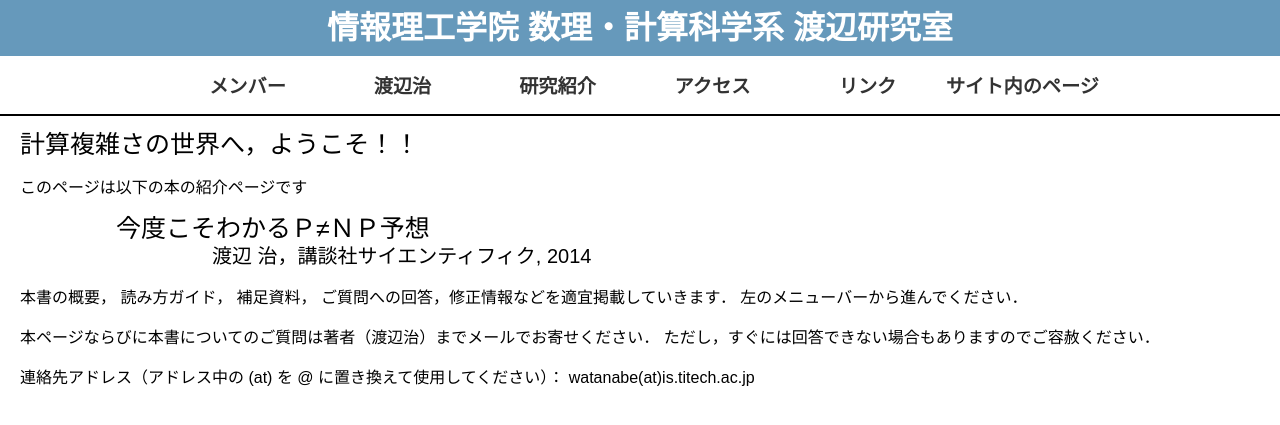
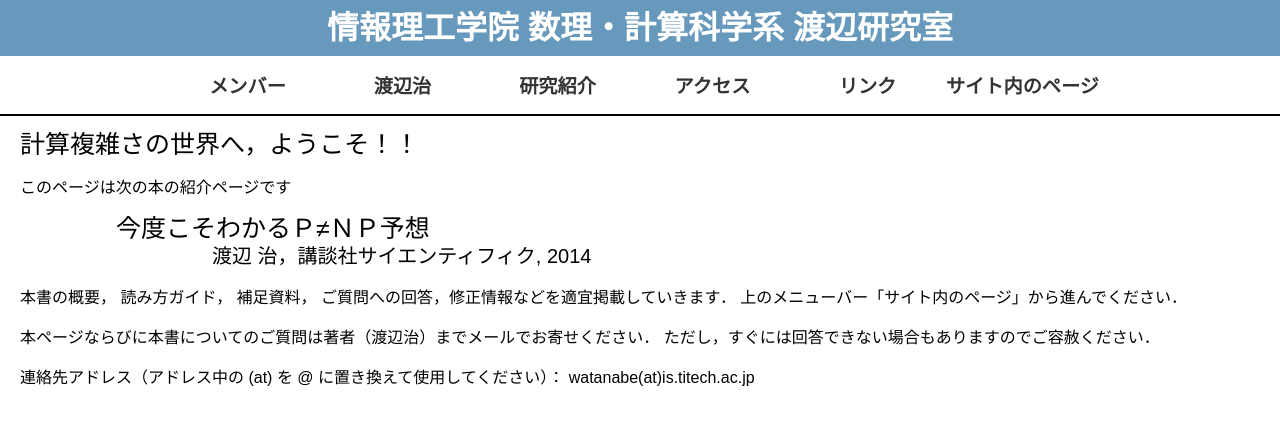
Before and after one commit to watanabe-laboratory/watanabe-laboratory.github.io, a Jekyll site: the page pnpbook/index.htm, which Jekyll copies as it is, in a window 1280 px wide. Shown: the top 425 px of the page. Built offline with Jekyll 4.4.1, drawn with Linux system fonts in a browser that asks for light colours.

Commit message:
update book
refine the page
change the url

```diff
--- a/csbook/c_lang/chap1.html
+++ b/csbook/c_lang/chap1.html
@@ -65,8 +65,8 @@ C言語に限らず、プログラミング全般にいえることですが、<
 </p>
 
 <ol>
-<li><a href="http://www.csg.is.titech.ac.jp/%7Echiba/lecture/clang/tools/install_win.html">Windows 環境の場合</a></li>
-<li><a href="http://www.csg.is.titech.ac.jp/%7Echiba/lecture/clang/tools/install_mac.html">Mac OS 環境の場合</a></li>
+<li><a href="http://www.csg.ci.i.u-tokyo.ac.jp/%7Echiba/lecture/clang/tools/install_win.html">Windows 環境の場合</a></li>
+<li><a href="http://www.csg.ci.i.u-tokyo.ac.jp/%7Echiba/lecture/clang/tools/install_mac.html">Mac OS 環境の場合</a></li>
 </ol>
 </div>
 
--- a/pnpbook/erratum.htm
+++ b/pnpbook/erratum.htm
@@ -77,6 +77,7 @@
 <A title="chap2" class="anchor_super" id="chap2"></A></H2>
 
 <UL>
+<LI>p.31, こだわり②の中のプログラム store lin 11： goto 3 → goto 11（指摘 by 橋崎 智昭氏，北陸先端大）
 <LI>p.31, こだわり②の中のプログラム fetch：
 <A href="files/err-p31_fetch.pdf">訂正版</A>
 <LI>p.38, 図 2.4（レジスタ #2 の実行後の値）: 1100 → 1011
--- a/pnpbook/index.htm
+++ b/pnpbook/index.htm
@@ -56,13 +56,13 @@
   <main>
 <div class="body">
 <p><span style="font-size: 25px;">
-<span>
-計算複雑さの世界へ，ようこそ！！</span> </span></p>
-<p>このページは以下の本の紹介ページです</p>
+
+計算複雑さの世界へ，ようこそ！！</span></p>
+<p>このページは次の本の紹介ページです</p>
 <p>　　　　　　<span style="font-size: 25px;">今度こそわかるＰ≠ＮＰ予想</span><br>
 　　　　　　　　　　　　<span style="font-size: 20px;">渡辺 治，講談社サイエンティフィク, 2014</span></p>
 <p>
-本書の概要， 読み方ガイド， 補足資料， ご質問への回答，修正情報などを適宜掲載していきます． 左のメニューバーから進んでください．
+本書の概要， 読み方ガイド， 補足資料， ご質問への回答，修正情報などを適宜掲載していきます． 上のメニューバー「サイト内のページ」から進んでください．
 </p>
 <p>
 本ページならびに本書についてのご質問は著者（渡辺治）までメールでお寄せください． ただし，すぐには回答できない場合もありますのでご容赦ください．
```
